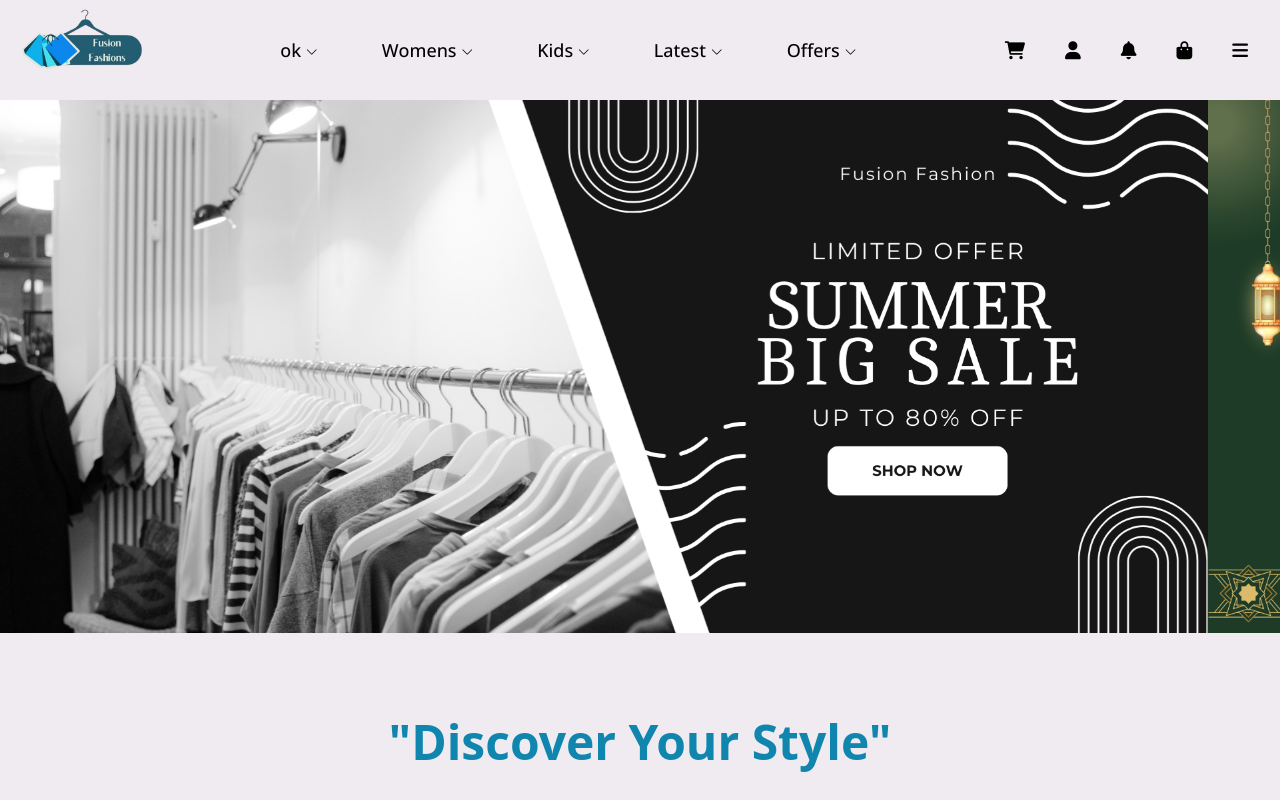
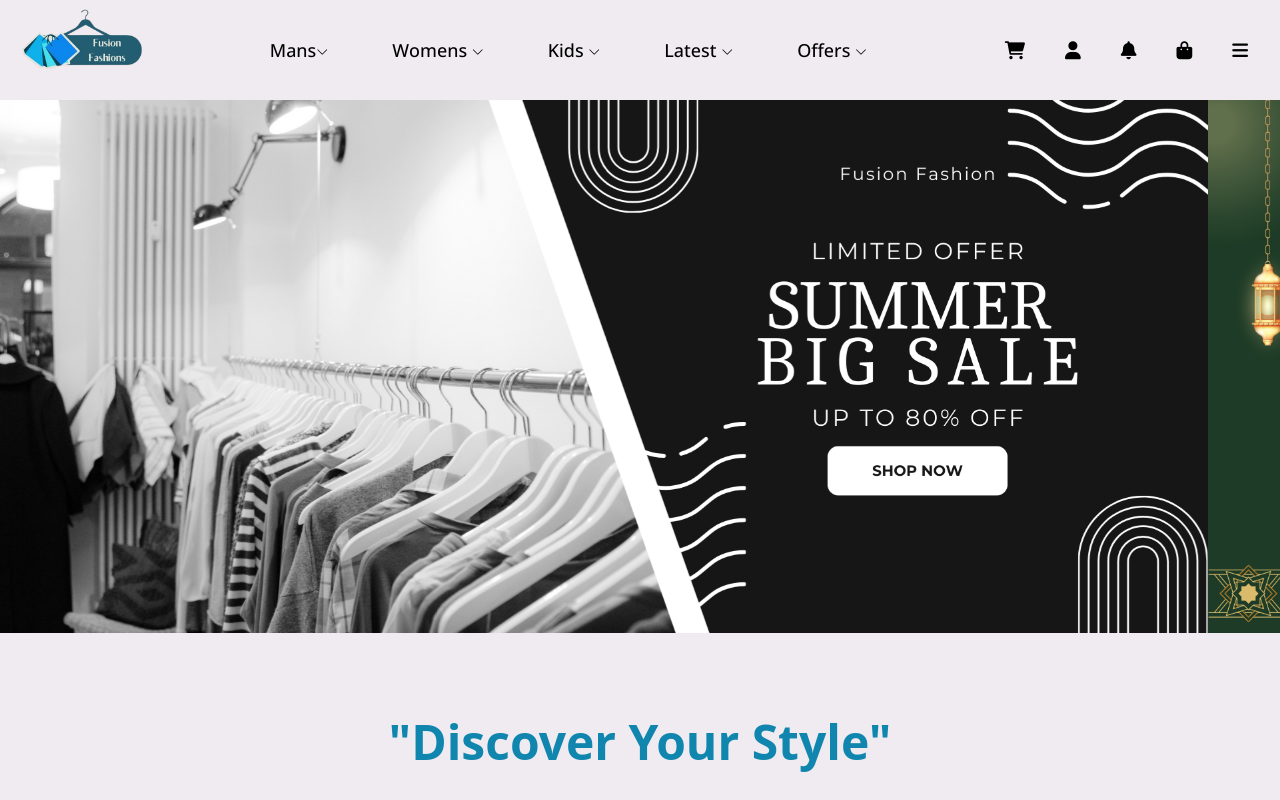
Before and after one commit to SujalCodeCraft/Fusion-fashion, a plain HTML site: page index.html in a window 1280 px wide. Shown: the top 800 px of the page. Drawn offline with nearby package versions, Linux system fonts and the light colour scheme; a web font is replaced by a local one.

Commit message:
chage for checking feature branch

```diff
--- a/index.html
+++ b/index.html
@@ -28,7 +28,7 @@
             </div>
             <div class="middle-box">
                 <ul class="middle-box-ul">
-                    <li class="drop-down-li mans-drop-down-li"><a href="#mens">ok <span><i
+                    <li class="drop-down-li mans-drop-down-li"><a href="#mens">Mans<span><i
                                     class="bi bi-chevron-down"></i></span></a>
                         <div class="visible-on-hover">
                             <div class="home-nav-middle-li-dropdown">
```
